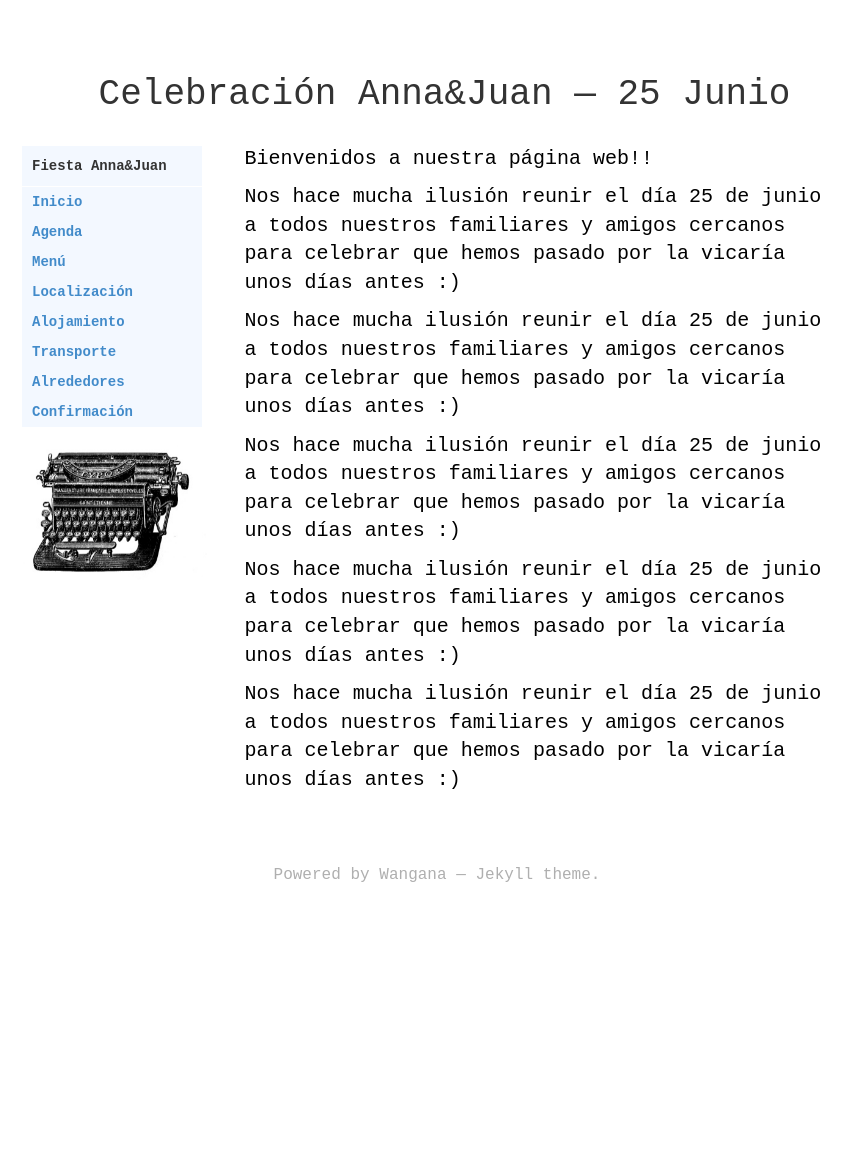
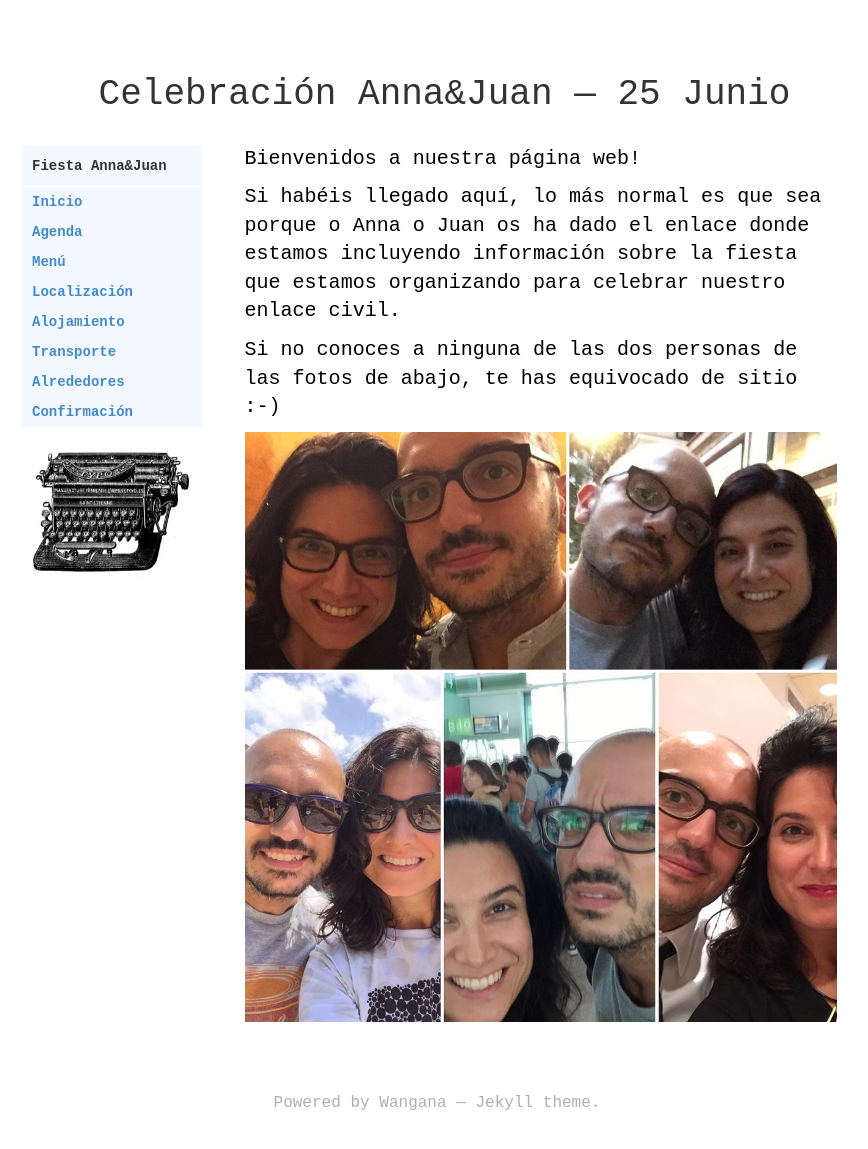
Before and after one commit to juandebravo/juanyanna25junio, a Jekyll site: the page built from index.html, in a window 1280 px wide and 1152 px high. Shown: the top 1149 px of the window, without its empty margins (203-1071 px from the left). Built offline with Jekyll 4.4.1, drawn with Linux system fonts in a browser that asks for light colours; some web fonts are replaced; Markdown is read by kramdown in place of the engine named in the settings.

Commit message:
index changes

```diff
--- a/alrededores.html
+++ b/alrededores.html
@@ -9,7 +9,7 @@ title: Alrededores
     <div class="page page-content">
         <ul class="page-list">
             <li>
-                Caldes
+                Caldes de Montbui
             </li>
             <li>
                 Barcelona
--- a/assets/css/_sass/_site.scss
+++ b/assets/css/_sass/_site.scss
@@ -14,6 +14,14 @@ body {
   position: fixed;
   margin-top: 300px;
   margin-left: -15px;
+}
+
+.portada {
+  width: 100%;
+  height: 590px;
+  background-image: url('/assets/images/anna-juan.jpg');
+  background-repeat: no-repeat;
+  background-size: cover;
 }
 
 @media (max-width: 768px)
--- a/index.html
+++ b/index.html
@@ -4,27 +4,19 @@ layout: default
 <div class="col-sm-12">
     <div class="page">
         <p>
-            Bienvenidos a nuestra página web!!
+          Bienvenidos a nuestra página web!
         </p>
         <p>
-            Nos hace mucha ilusión reunir el día 25 de junio a todos nuestros familiares y amigos
-            cercanos para celebrar que hemos pasado por la vicaría unos días antes :)
+          Si habéis llegado aquí, lo más normal es que sea porque o Anna o Juan os ha dado
+          el enlace donde estamos incluyendo información sobre la fiesta que estamos organizando
+          para celebrar nuestro enlace civil.
         </p>
         <p>
-            Nos hace mucha ilusión reunir el día 25 de junio a todos nuestros familiares y amigos
-            cercanos para celebrar que hemos pasado por la vicaría unos días antes :)
+          Si no conoces a ninguna de las dos personas de las fotos de abajo, te has equivocado de sitio :-)
         </p>
         <p>
-            Nos hace mucha ilusión reunir el día 25 de junio a todos nuestros familiares y amigos
-            cercanos para celebrar que hemos pasado por la vicaría unos días antes :)
-        </p>
-        <p>
-            Nos hace mucha ilusión reunir el día 25 de junio a todos nuestros familiares y amigos
-            cercanos para celebrar que hemos pasado por la vicaría unos días antes :)
-        </p>
-        <p>
-            Nos hace mucha ilusión reunir el día 25 de junio a todos nuestros familiares y amigos
-            cercanos para celebrar que hemos pasado por la vicaría unos días antes :)
+          <div class='portada'>
+          </div>
         </p>
 
     </div>
```
Also changed, not shown: agenda.html (+18 -3 lines), alojamiento.html (+3 -6 lines), menu.html (+32 -2 lines), assets/images/anna-juan.jpg (added).
